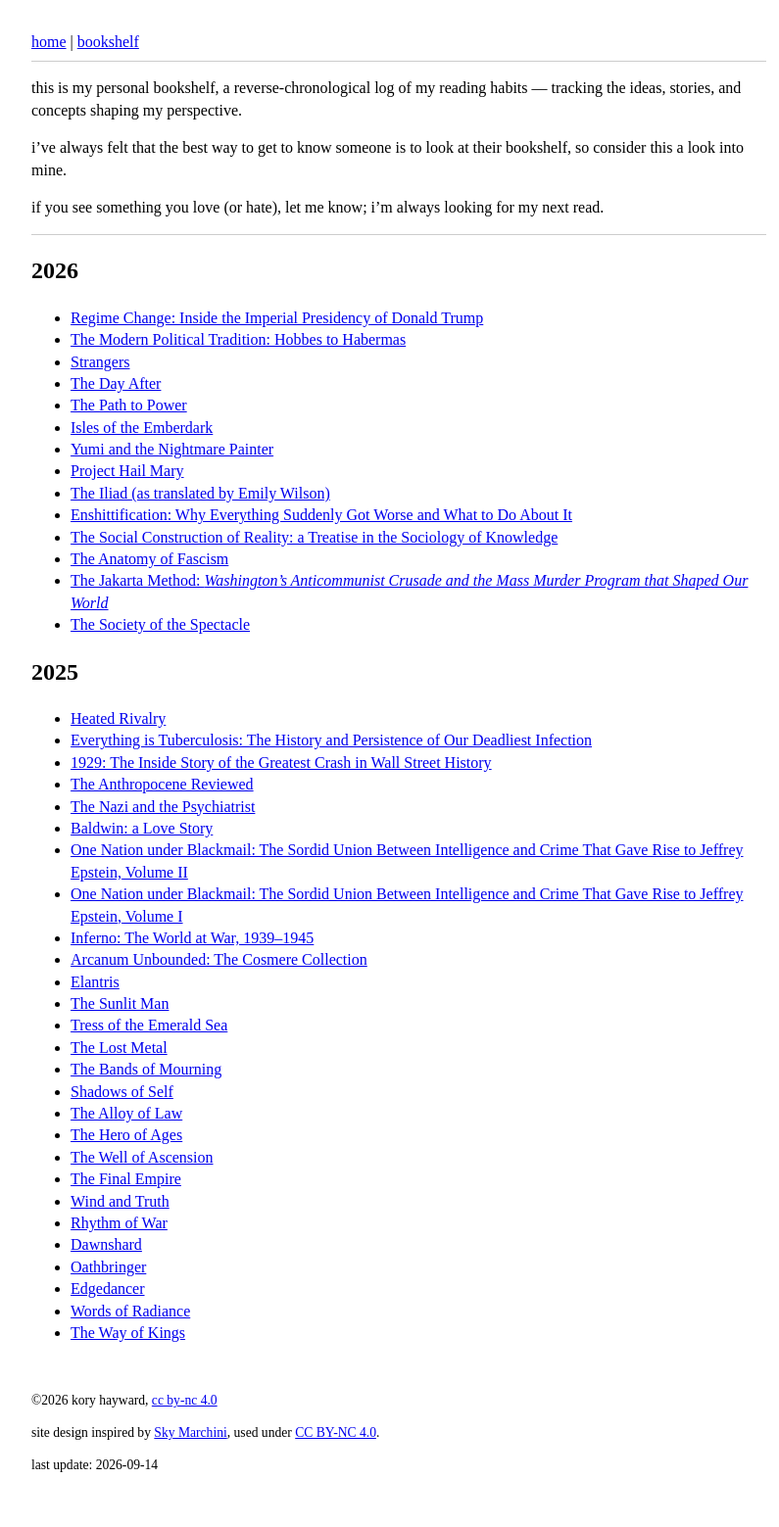
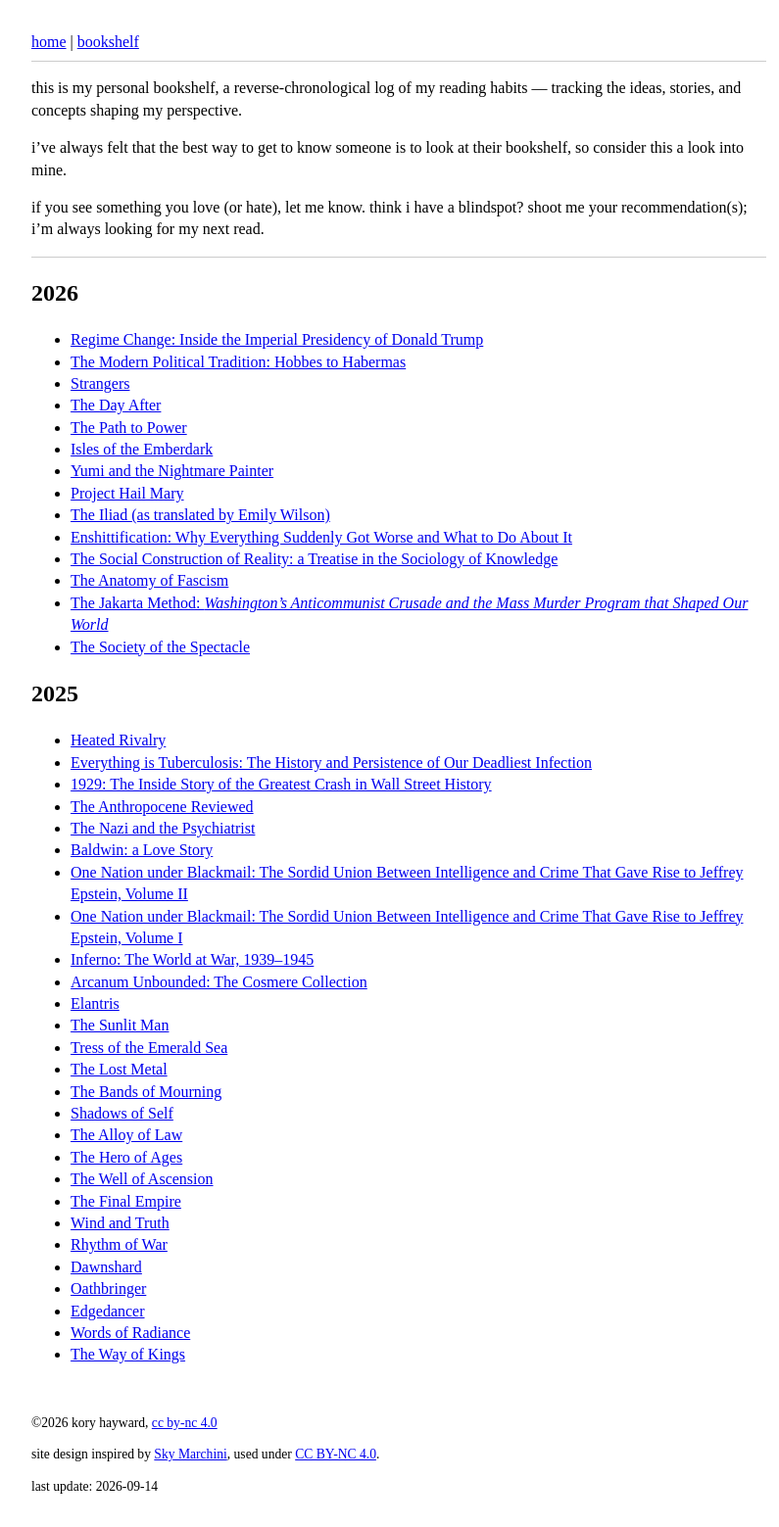
Before and after one commit to koryhayward/koryhayward.github.io, a Jekyll site: the page built from bookshelf.md, in a window 1280 px wide. Shown: the whole page at 98% size, without its empty margins (233-1028 px from the left). Built offline with Jekyll 4.4.1, drawn with Linux system fonts in a browser that asks for light colours; before the commit the page ends 1537 px from its top, so only the background shows below that.

```diff
--- a/bookshelf.md
+++ b/bookshelf.md
@@ -8,7 +8,7 @@ this is my personal bookshelf, a reverse-chronological log of my reading habits
 
 i've always felt that the best way to get to know someone is to look at their bookshelf, so consider this a look into mine.
 
-if you see something you love (or hate), let me know; i'm always looking for my next read.
+if you see something you love (or hate), let me know. think i have a blindspot? shoot me your recommendation(s); i'm always looking for my next read.
 
 ---
 
```
